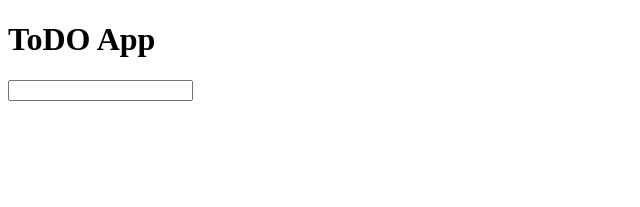
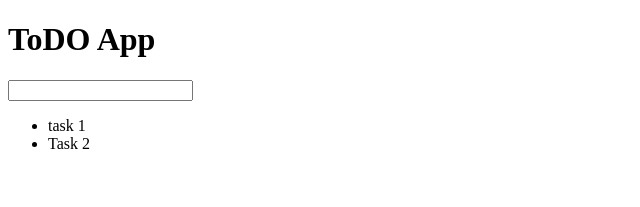
Before and after one commit to LeonelAV/todos, a React (Create React App) app in the folder todos/: page / in a window 1280 px wide. Shown: the top 207 px of the page, without its empty margins (0-640 px from the left). Built offline with nearby package versions, Linux system fonts and the light colour scheme.

Commit message:
populate ul with items

```diff
--- a/todos/src/ToDoListApp.js
+++ b/todos/src/ToDoListApp.js
@@ -5,13 +5,12 @@ export class ToDoAppList extends Component {
     super();
   }
   render() {
-     var items = this.props.tasks.map((elem) => {
+    var items = this.props.tasks.map((elem) => {
       return <li>{elem}</li>
-     })
+    })
     return (
-
       <ul>
-
+        {items}
       </ul>
     );
   }
```
